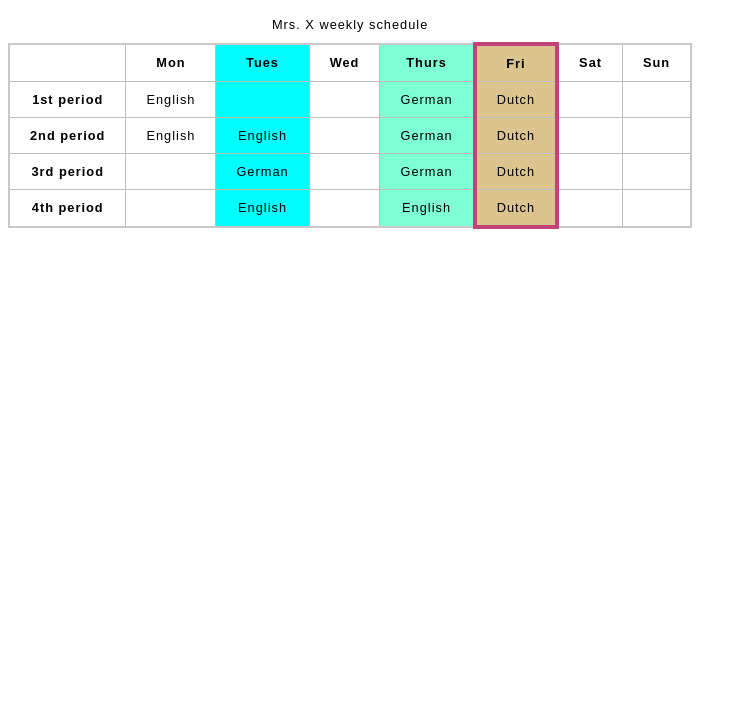
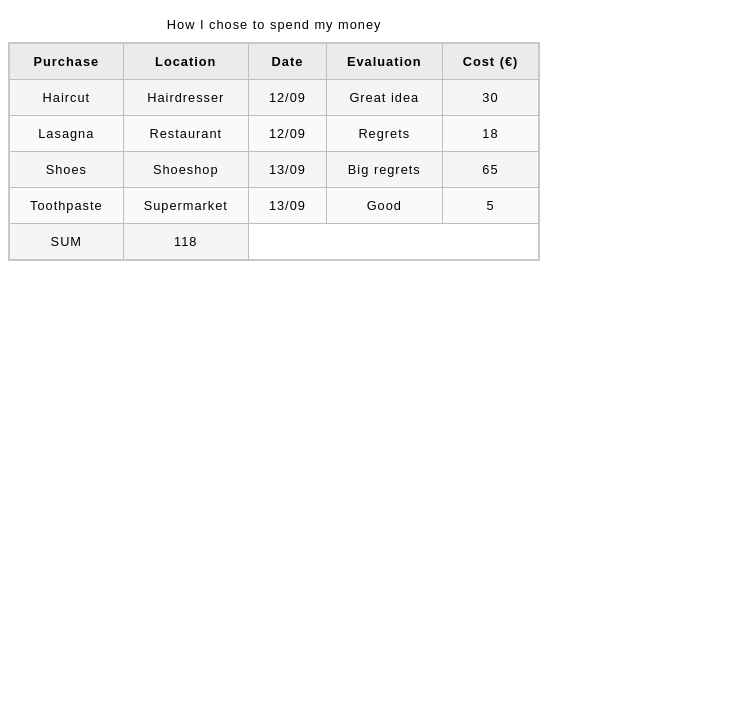
Before and after one commit to rigalsan09/git_tester_2024, a plain HTML site: page index.html in a window 1280 px wide. Shown: the part 73-800 px from the top of the page, without its empty margins (0-747 px from the left). Drawn offline with Linux system fonts and the light colour scheme.

Commit message:
Added spending records table

```diff
--- a/index.html
+++ b/index.html
@@ -7,7 +7,7 @@
     <title>Tables</title>
 </head>
 <body>
-    <h1>School timetable</h1>
+    <!-- <h1>School timetable</h1>
 
     <table>
         <caption>Mrs. X weekly schedule</caption>
@@ -19,6 +19,7 @@
             <col style="background-color:#DCC48E; border:4px solid #C1437A;">
             <col style="width: 42px;">
         </colgroup>
+
       <tr>
         <td>&nbsp;</td>
         <th>Mon</th>
@@ -69,6 +70,58 @@
         <td>&nbsp;</td>
         <td>&nbsp;</td>
       </tr>
+    </table> -->
+
+    <h1>My spending record</h1>
+
+      <table>
+        <caption>How I chose to spend my money</caption>
+        <thead>
+            <tr>
+              <th>Purchase</th>
+              <th>Location</th>
+              <th>Date</th>
+              <th>Evaluation</th>
+              <th>Cost (€)</th>
+            </tr>
+        </thead>
+        <tfoot>
+            <tr>
+              <td>SUM</td>
+              <td>118</td>
+            </tr>
+        </tfoot>
+        <tbody>
+            <tr>
+                <td>Haircut</td>
+                <td>Hairdresser</td>
+                <td>12/09</td>
+                <td>Great idea</td>
+                <td>30</td>
+              </tr>
+              <tr>
+                <td>Lasagna</td>
+                <td>Restaurant</td>
+                <td>12/09</td>
+                <td>Regrets</td>
+                <td>18</td>
+              </tr>
+              <tr>
+                <td>Shoes</td>
+                <td>Shoeshop</td>
+                <td>13/09</td>
+                <td>Big regrets</td>
+                <td>65</td>
+              </tr>
+              <tr>
+                <td>Toothpaste</td>
+                <td>Supermarket</td>
+                <td>13/09</td>
+                <td>Good</td>
+                <td>5</td>
+              </tr>
+
+        </tbody>
     </table>
 
 </body>
--- a/styles.css
+++ b/styles.css
@@ -1,4 +1,4 @@
-html {
+/* html {
     font-family: sans-serif;
   }
 
@@ -20,4 +20,40 @@ html {
 
   caption {
     padding: 10px;
+  } */
+
+  html {
+    font-family: sans-serif;
   }
+
+  table {
+    border-collapse: collapse;
+    border: 2px solid rgb(200,200,200);
+    letter-spacing: 1px;
+    font-size: 0.8rem;
+  }
+
+  td, th {
+    border: 1px solid rgb(190,190,190);
+    padding: 10px 20px;
+  }
+
+  th {
+    background-color: rgb(235,235,235);
+  }
+
+  td {
+    text-align: center;
+  }
+
+  tr:nth-child(even) td {
+    background-color: rgb(250,250,250);
+  }
+
+  tr:nth-child(odd) td {
+    background-color: rgb(245,245,245);
+  }
+
+  caption {
+    padding: 10px;
+  }
```
